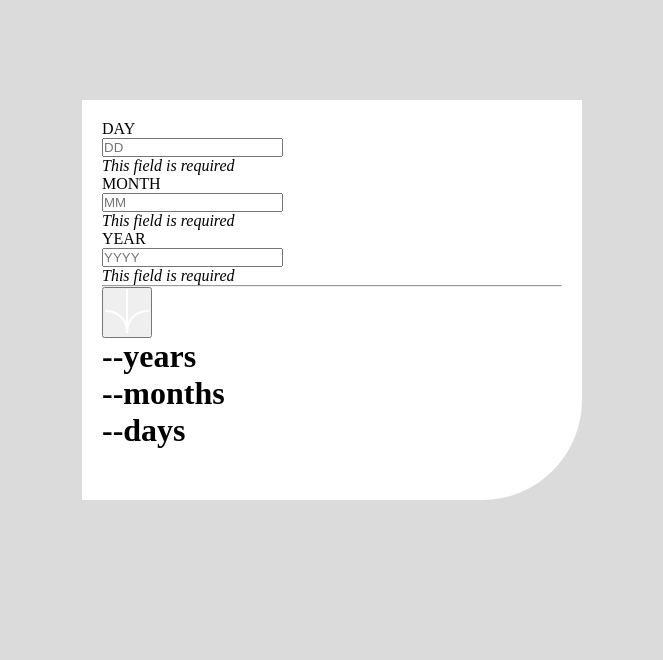
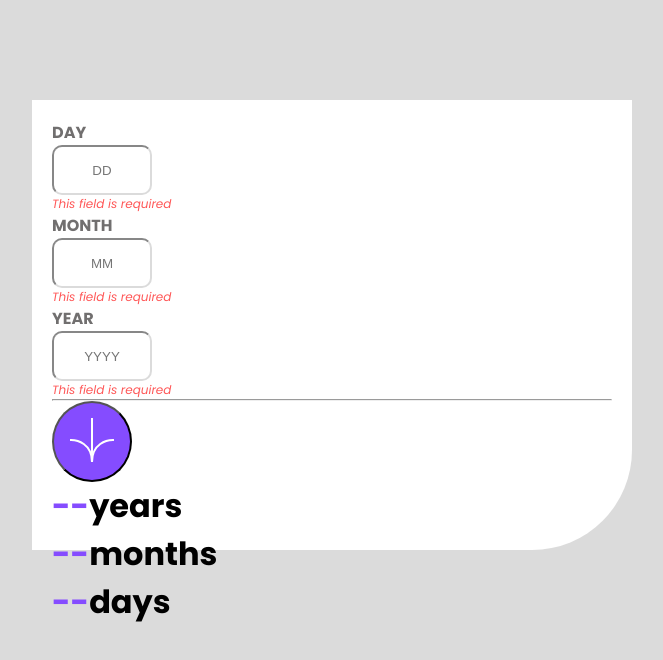
Before and after one commit to zeinaaabbb/age-calculator-app-main, a plain HTML site: page index.html in a window 1280 px wide. Shown: the whole page, without its empty margins (308-971 px from the left). Drawn offline with Linux system fonts and the light colour scheme.

Commit message:
created colour styline and input improved

```diff
--- a/style.css
+++ b/style.css
@@ -34,14 +34,52 @@ input[type=number] {
 
 body {
   background-color: var(--light-grey);
+  font-family: var(--ff-san-serif);
 }
 
 .wrapper {
-  width: 500px ;
-  height: 400px;
+  width: 600px ;
+  height: 450px;
   background-color: white;
   margin: auto;
   margin-top: 100px;
   padding: 20px;
   border-bottom-right-radius: 100px;
 }
+
+p {
+  color: var(--light-red);
+}
+
+label {
+  color: var(--smokey-grey);
+}
+
+h1 > span {
+  color: var(--purple);
+}
+
+h1 {
+  font-size: var(--fs-bold);
+  /* line-height: 1em; */
+}
+
+input {
+  width: 100px;
+  height: 50px;
+  text-align: center;
+  border-radius: 10px;
+  border-color: var(--light-grey);
+  cursor: pointer;
+}
+
+p {
+  font-size: 0.75rem;
+}
+
+button {
+  border-radius: 50%;
+  background-color: var(--purple);
+  padding: 15px;
+  cursor: pointer;
+}
```
